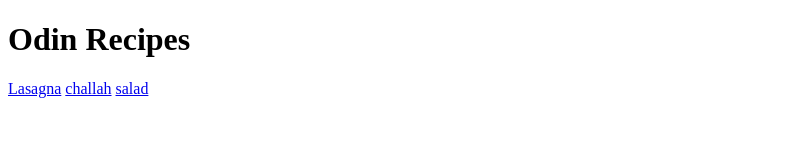
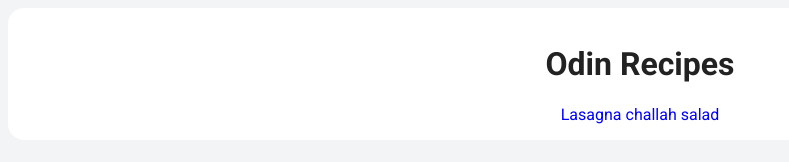
Before and after one commit to mayanfuchs/odin-recipes, a plain HTML site: page index.html in a window 1280 px wide. Shown: the whole page, without its empty margins (0-789 px from the left). Drawn offline with Linux system fonts and the light colour scheme.

Commit message:
odin-recipes

```diff
--- a/index.html
+++ b/index.html
@@ -4,11 +4,15 @@
     <meta charset="UTF-8">
     <meta name="viewport" content="width=device-width, initial-scale=1.0">
     <title>Odin Recipes</title>
+    <link href="https://fonts.googleapis.com/css2?family=Roboto:wght@400;700&display=swap" rel="stylesheet">
+    <link rel="stylesheet" href="style.css">
 </head>
 <body>
-    <h1>Odin Recipes</h1>
-    <a href="recipes/lasagna.html">Lasagna</a>
-    <a href="recipes/challah.html">challah</a>
-    <a href="recipes/salad.html">salad</a>
+    <div class="container">
+        <h1>Odin Recipes</h1>
+        <a href="recipes/lasagna.html">Lasagna</a>
+        <a href="recipes/challah.html">challah</a>
+        <a href="recipes/salad.html">salad</a>
+    </div>
 </body>
 </html>
--- /dev/null
+++ b/style.css
@@ -0,0 +1,31 @@
+/* first css styling solo */
+body {
+    font-family: 'Roboto', Helvetica, sans-serif;
+    background-color: #f3f4f5;
+}
+
+.container {
+    color: #222222;
+    background-color: white;
+    border-radius: 16px;
+    text-align: center;
+    padding: 16px 16px 16px 16px;
+}
+
+a{
+    text-decoration: none;
+    color: blue;
+}
+
+h1 {
+    font-size: 32px;
+    font-weight: 700;
+}
+
+ul li {
+    list-style: none;
+}
+
+ol li {
+    list-style: none;
+}
```
